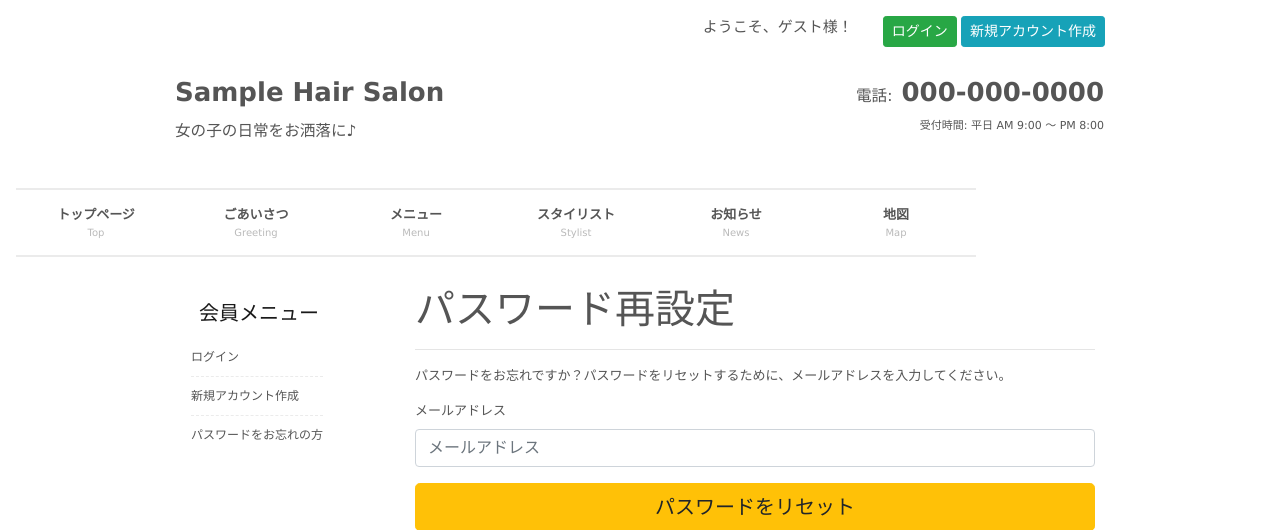
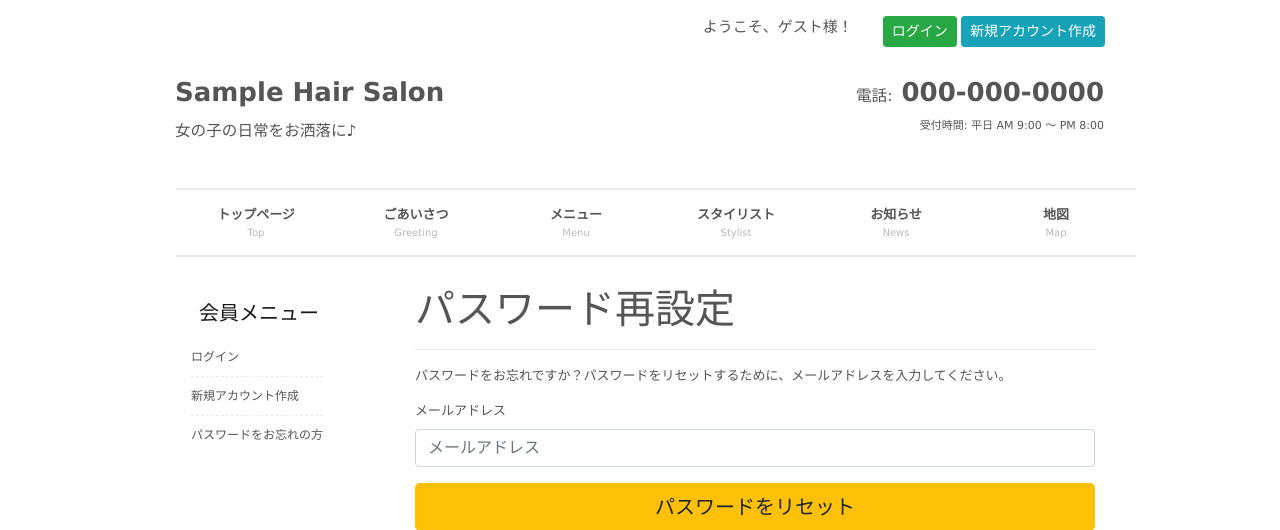
Before and after one commit to nakarun/hairsalon, a Django app: page /accounts/password/reset/ in a window 1280 px wide. Shown: the top 530 px of the page. Run offline with Django 3.2, Linux system fonts and the light colour scheme; parts of the project's set-up code (start-up, migrations or seed data) failed here and were passed over; some libraries are stand-ins or nearby versions.

Commit message:
レスポンシブル対応 - メインナビメニューの微修正

```diff
--- a/hairsalon/templates/hairsalon/base.html
+++ b/hairsalon/templates/hairsalon/base.html
@@ -18,7 +18,7 @@
 	    {% include 'hairsalon/components/logo.html' %}
     </header>
 
-    <div class="full-screen-nav">
+    <div class="full-screen-nav inner">
 	    {% include 'hairsalon/components/navi.html' %}
     </div>
 
```
